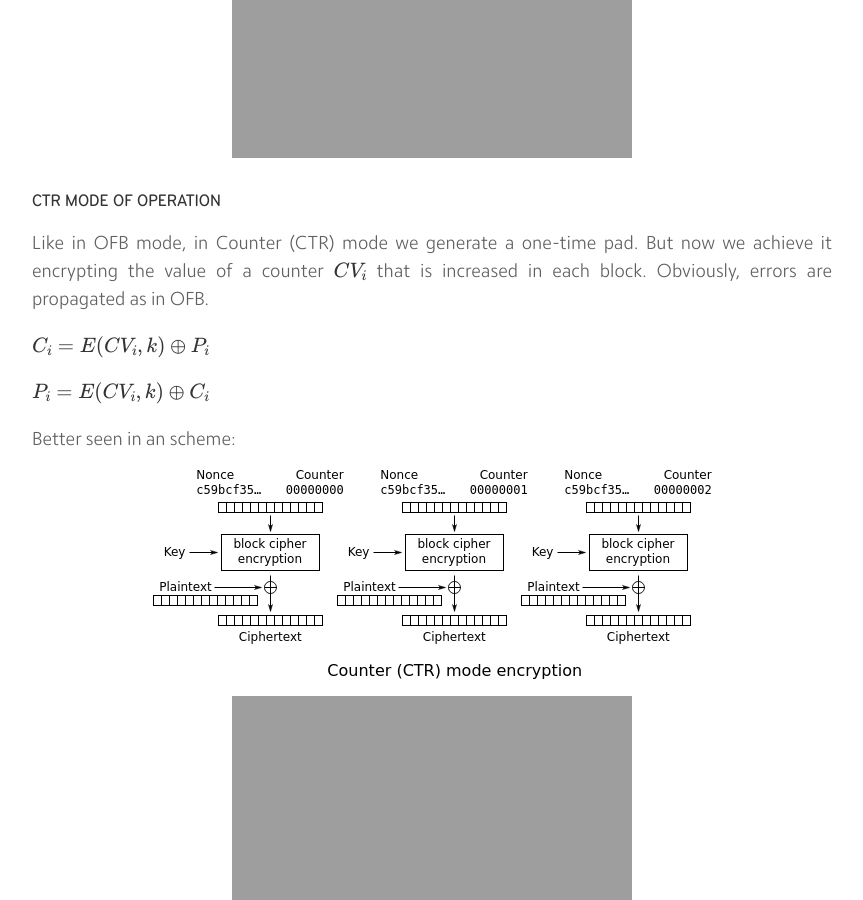
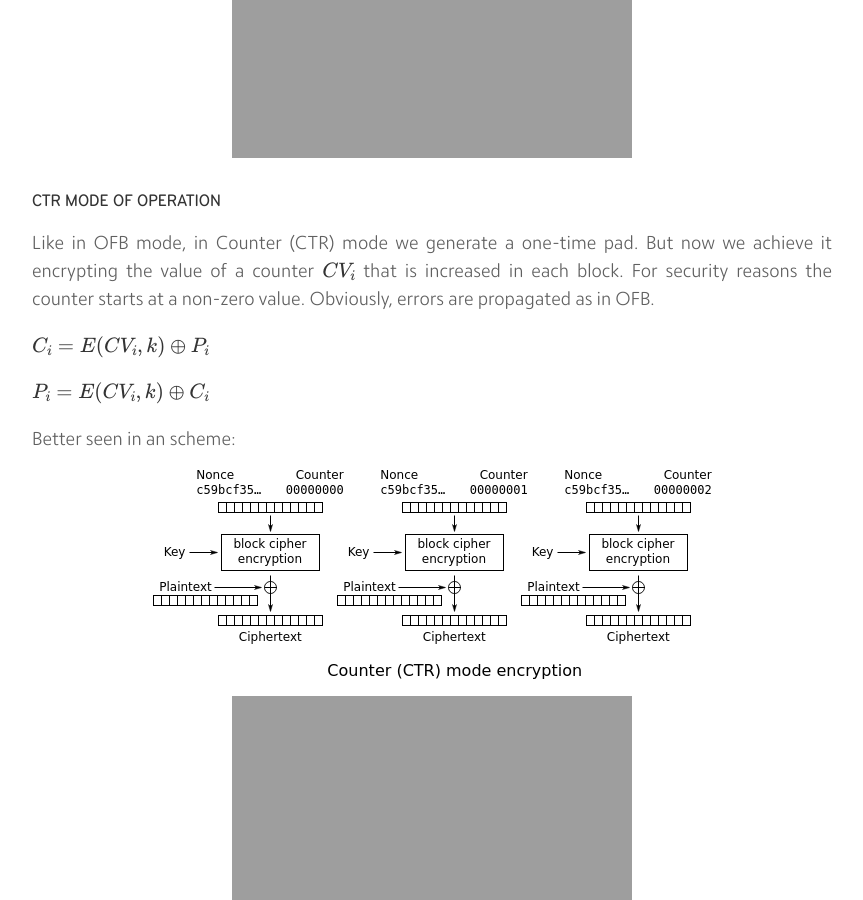
Before and after one commit to MrAnnix/MrAnnix.github.io, a Jekyll site: the page built from _posts/2019-11-07-block-cipher-operation-modes.md, in a window 1280 px wide and 900 px high, scrolled down 6354 px. Shown: the whole window, without its empty margins (208-1071 px from the left). Built offline with Jekyll 4.4.1, drawn with Linux system fonts in a browser that asks for light colours; nearby versions of some CDN libraries; library files that are not in the unit come from our copies; formulas are drawn with MathJax 3.

Commit message:
Update 2019-11-07-block-cipher-operation-modes.md

```diff
--- a/_posts/2019-11-07-block-cipher-operation-modes.md
+++ b/_posts/2019-11-07-block-cipher-operation-modes.md
@@ -106,7 +106,7 @@ The Output Feedback (OFB) mode is equal as CFB mode but the result of encrypting
 
 ### CTR mode of operation
 
-Like in OFB mode, in Counter (CTR) mode we generate a one-time pad. But now we achieve it encrypting the value of a counter \\( CV_i \\) that is increased in each block. Obviously, errors are propagated as in OFB.
+Like in OFB mode, in Counter (CTR) mode we generate a one-time pad. But now we achieve it encrypting the value of a counter \\( CV_i \\) that is increased in each block. For security reasons the counter starts at a non-zero value. Obviously, errors are propagated as in OFB.
 
 \\( C_i = E(CV_i, k) \oplus P_i \\)
 
```
